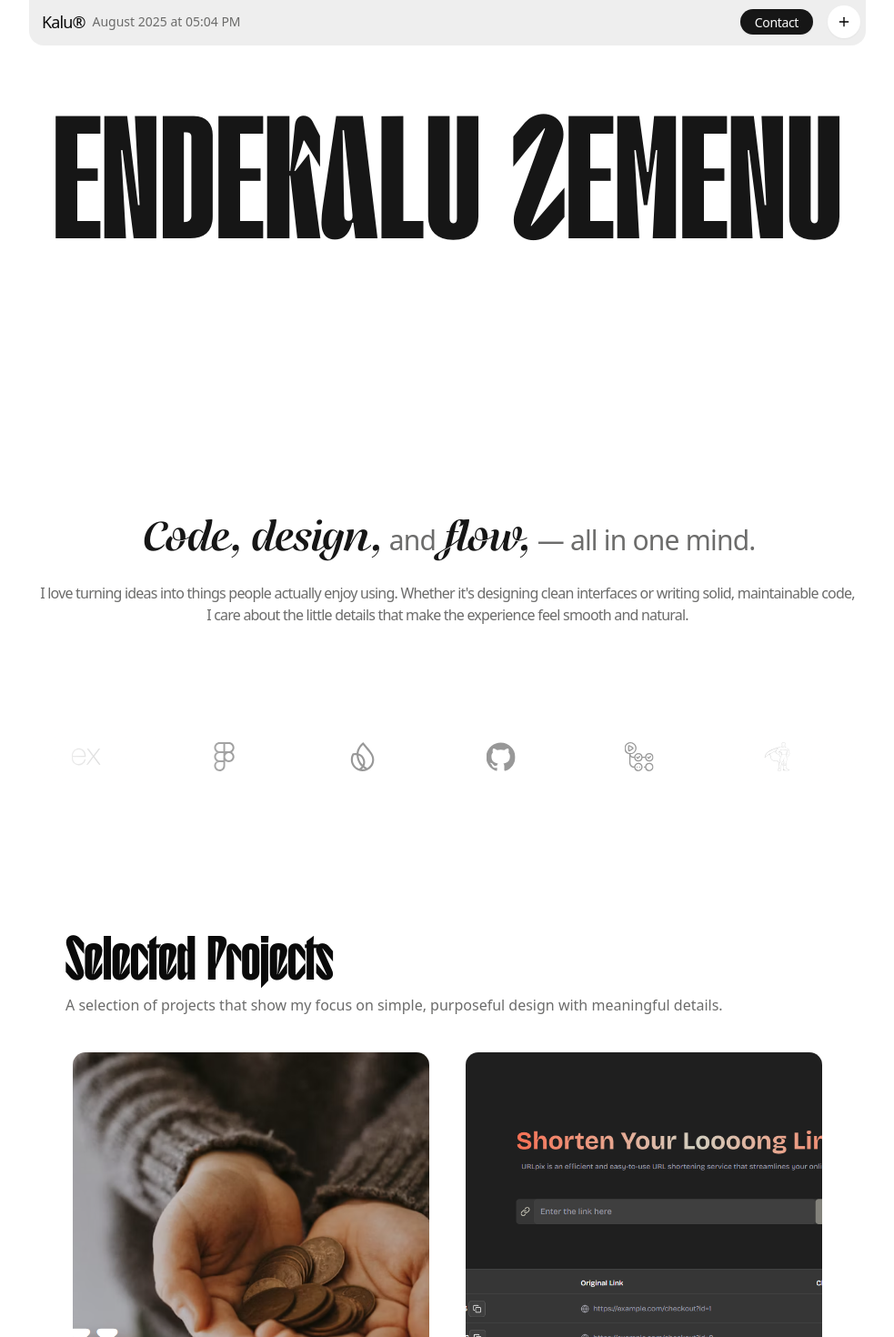
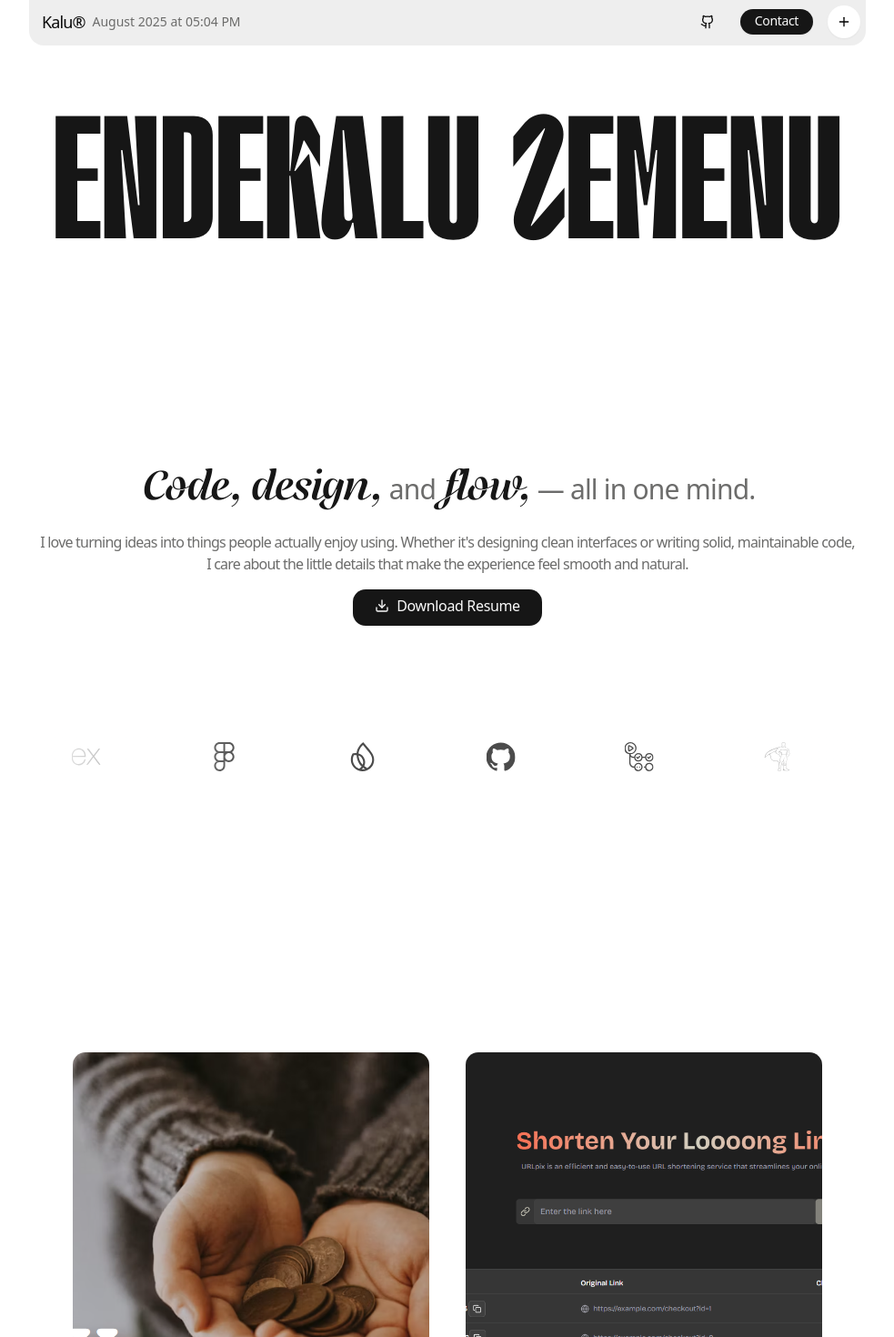
Before and after one commit to KALU-c/_portfolio, a Next.js app: page / in a window 1280 px wide. Shown: the top 1470 px of the page at 91% size, without its empty margins (148-1131 px from the left). Built offline with nearby package versions, Linux system fonts and the light colour scheme.

Commit message:
feat: add download resume button

```diff
--- a/app/contact/page.tsx
+++ b/app/contact/page.tsx
@@ -18,7 +18,7 @@ const ContactPage = () => {
 
 const ContactUsPageContent = () => {
 	return (
-		<div className="flex flex-col lg:flex-row justify-between gap-16 w-full">
+		<div className="flex flex-col lg:flex-row justify-between gap-16 w-full py-28">
 			<div className="lg:flex-1 flex flex-col gap-10">
 				<div className="flex flex-col flex-1 gap-6">
 					<div className="flex flex-col">
--- a/components/NavBar.tsx
+++ b/components/NavBar.tsx
@@ -2,7 +2,7 @@
 
 import { Button, MotionButton } from "@/components/ui/button";
 import { navItems } from "@/constants/nav-items";
-import { Plus } from "lucide-react";
+import { Github, Plus } from "lucide-react";
 import { AnimatePresence, motion } from "motion/react";
 import Link from "next/link";
 import { useState } from "react";
@@ -35,7 +35,7 @@ const NavBar = () => {
 			</AnimatePresence>
 
 			<motion.nav
-				animate={{ height: isOpen ? (isMobile ? "400px" : "485px" ) : "50px" }}
+				animate={{ height: isOpen ? (isMobile ? "400px" : "485px") : "50px" }}
 				transition={{ ease: "easeInOut", duration: 0.5 }}
 				exit={{ animationDuration: 0.1 }}
 				className="h-[45px] bg-muted/90 backdrop-blur-sm rounded-b-2xl p-[6px] top-0 z-50 fixed inset-0 md:mx-[50px] xl:mx-[180px] flex flex-col justify-between"
@@ -49,8 +49,13 @@ const NavBar = () => {
 					</div>
 
 					<div className="flex-center gap-4">
+						<Link href={'https://github.com/KALU-c'} target="_blank">
+							<Button variant={"ghost"}>
+								<Github />
+							</Button>
+						</Link>
 						<div className="hidden gap-4 md:flex">
-							<AnimatePresence>
+							{/* <AnimatePresence>
 								{!isOpen && (
 									<motion.div
 										initial={{ opacity: 1 }}
@@ -59,10 +64,10 @@ const NavBar = () => {
 										className="flex gap-4"
 									>
 										{/* <MotionButton size={"noPadding"} variant={"transparent"} textClassName="text-[14px]">Projects</MotionButton> */}
-										{/* <MotionButton size={"noPadding"} variant={"transparent"} textClassName="text-[14px]">Blog</MotionButton> */}
-									</motion.div>
-								)}
-							</AnimatePresence>
+							{/* <MotionButton size={"noPadding"} variant={"transparent"} textClassName="text-[14px]">Blog</MotionButton> */}
+							{/* </motion.div> */}
+							{/* )} */}
+							{/* </AnimatePresence> */}
 							<Link href={'/contact'}>
 								<MotionButton textClassName="text-[14px]" className="rounded-full h-7">Contact</MotionButton>
 							</Link>
@@ -133,6 +138,9 @@ const NavBar = () => {
 								</div>
 								<div className="hidden md:flex flex-row gap-3">
 									{/* <FlipText className="text-sm">Twitter/X</FlipText> */}
+									<Link href={'https://github.com/KALU-c'} target="_blank">
+										<FlipText className="text-sm">Github</FlipText>
+									</Link>
 									<Link href={"https://linkedin.com/in/endekalu"} target="_blank">
 										<FlipText className="text-sm">LinkedIn</FlipText>
 									</Link>
--- a/components/ProjectCard.tsx
+++ b/components/ProjectCard.tsx
@@ -45,6 +45,7 @@ const ProjectCard = ({ title, description, src, year, link }: ProjectCardProps)
 							}
 						}}
 						transition={{ ease: "easeInOut", duration: 0.5 }}
+						fetchPriority="high"
 					/>
 				</Link>
 			</motion.div>
--- a/components/motion/LogoMarquee.tsx
+++ b/components/motion/LogoMarquee.tsx
@@ -50,7 +50,7 @@ const LogoMarquee = () => {
 						<Image
 							src={logo}
 							alt={`${logo}-${index}`}
-							className="max-md:h-6 max-md:w-6 h-8 w-8 mr-10 sepia opacity-70 md:opacity-40"
+							className="max-md:h-6 max-md:w-6 h-8 w-8 mr-10 sepia opacity-70"
 							width={50}
 							height={50}
 							key={index}
--- a/components/motion/SlideText.tsx
+++ b/components/motion/SlideText.tsx
@@ -34,10 +34,10 @@ const SlideText = ({ text, order, src, description, tools }: SlideTextProps) =>
 					alt="img-1"
 					width={150}
 					height={40}
-					className="absolute left-0 object-cover rounded-md sm:max-h-[60px] max-sm:hidden"
+					className="absolute left-0 object-cover rounded-md sm:max-h-[45px] max-sm:hidden"
 				/>
 				<motion.h2
-					className="sm:text-5xl text-2xl font-semibold tracking-tight z-10 bg-primary rounded-l-sm py-2 line-clamp-1"
+					className="sm:text-4xl text-2xl font-semibold tracking-tight z-10 bg-primary rounded-l-sm py-2 line-clamp-1"
 					variants={{
 						hovered: {
 							x: 170
--- a/components/sections/AboutMe.tsx
+++ b/components/sections/AboutMe.tsx
@@ -117,7 +117,7 @@ const AboutMe = () => {
 						About Me
 					</h1>
 
-					<p className="text-lg text-muted-dark animate-text animate-about-me-text">(02)</p>
+					<p className="text-lg text-muted-dark animate-text animate-about-me-text max-md:hidden">(02)</p>
 				</div>
 				<div className="overflow-hidden">
 					<p className="text-muted-dark animate-about-me-text text-start">
--- a/components/sections/Footer.tsx
+++ b/components/sections/Footer.tsx
@@ -61,6 +61,9 @@ const Footer = () => {
 
 					<div className="flex flex-col gap-1.5">
 						{/* <FlipText className="text-sm">Twitter/X</FlipText> */}
+						<Link href={"https://github.com/KALU-c"} target="_blank">
+							<FlipText className="text-sm">Github</FlipText>
+						</Link>
 						<Link href={"https://linkedin.com/in/endekalu"} target="_blank">
 							<FlipText className="text-sm">LinkedIn</FlipText>
 						</Link>
--- a/components/sections/Hero.tsx
+++ b/components/sections/Hero.tsx
@@ -5,6 +5,9 @@ import gsap from "gsap"
 import { SplitText } from "gsap/all"
 import Image from "next/image"
 import { motion } from "motion/react"
+import { Button, MotionButton } from "../ui/button"
+import { Download } from "lucide-react"
+import Link from "next/link"
 
 const AnimatedImage = motion.create(Image)
 
@@ -35,6 +38,13 @@ const Hero = () => {
 			filter: "blur(16px)",
 			ease: "power1.inOut",
 		})
+
+		gsap.from(".button-div", {
+			y: 100,
+			opacity: 0,
+			filter: "blur(16px)",
+			delay: 0.5
+		})
 	})
 
 	return (
@@ -48,13 +58,14 @@ const Hero = () => {
 						whileHover={{ scale: 1.1 }}
 						// transition={{ ease: "easeInOut", duration: 0.5 }}
 						fill
+						priority
 					/>
 				</div>
 				<h1 className="text-[clamp(3rem,15vw,280px)] font-medium leading-none text-primary font-korium name">
 					ENDEKALU ZEMENU
 				</h1>
 
-				<div className="self-center text-center font-medium tracking-tighter flex flex-col text-primary gap-4">
+				<div className="self-center text-center font-medium tracking-tighter flex flex-col items-center text-primary gap-4">
 					<div className="text-3xl text-muted-dark max-md:hidden">
 						<span className="text-[clamp(1.875rem,1.5536rem+1.6071vw,3rem)] font-telma font-medium text-primary">Code, </span>
 						<span className="text-[clamp(1.875rem,1.5536rem+1.6071vw,3rem)] font-telma font-medium text-primary">design, </span>
@@ -66,6 +77,17 @@ const Hero = () => {
 					<span className="text-muted-dark max-w-4xl desc-2 overflow-hidden">
 						I love turning ideas into things people actually enjoy using. Whether it's designing clean interfaces or writing solid, maintainable code, I care about the little details that make the experience feel smooth and natural.
 					</span>
+					<div className="button-div">
+						<Link
+							href={"https://raw.githubusercontent.com/KALU-c/files/afb0b8bc9e8b19e426528f4160ad1d4aa835025d/Endekalu_Zemenu_Resume_2025.pdf"}
+							target="_blank"
+						>
+							<MotionButton size={'lg'} className="w-fit">
+								<Download className="mr-2" />
+								Download Resume
+							</MotionButton>
+						</Link>
+					</div>
 				</div>
 			</div>
 		</section>
--- a/components/sections/Process.tsx
+++ b/components/sections/Process.tsx
@@ -32,7 +32,7 @@ const Process = () => {
 			<div className="flex flex-col">
 				<div className="flex flex-row items-center justify-between">
 					<p className="text-lg">/Process</p>
-					<span className="text-muted-dark">(04)</span>
+					<span className="text-muted-dark max-md:hidden">(04)</span>
 				</div>
 
 				<div className="flex md:flex-row flex-col justify-between py-10 gap-20">
--- a/components/sections/Projects.tsx
+++ b/components/sections/Projects.tsx
@@ -12,7 +12,7 @@ const Projects = () => {
 				trigger: '.projects-container',
 				scrub: true,
 				start: 'top 90%',
-				end: 'top 55%'
+				end: 'top 75%'
 			},
 			y: 200,
 			duration: 0.5,
@@ -25,14 +25,14 @@ const Projects = () => {
 		<section id="projects" className="flex flex-col gap-2 md:px-10 md:py-40 py-24 projects-container">
 			<div className="overflow-hidden flex flex-col">
 				<div className="overflow-hidden flex flex-row items-end justify-between">
-					<h1 className="text-[clamp(3rem,2.5714rem+2.1429vw,4.5rem)] font-korium font-light leading-none md:animate-text h-fit text-center sm:text-start">
+					<h1 className="text-[clamp(3rem,2.5714rem+2.1429vw,4.5rem)] font-korium font-light leading-none animate-text h-fit text-center sm:text-start">
 						Selected Projects
 					</h1>
 
 					<p className="text-lg text-muted-dark animate-text max-md:hidden">(01)</p>
 				</div>
 				<div className="overflow-hidden flex flex-row justify-between">
-					<p className="text-muted-dark md:animate-text text-start">
+					<p className="text-muted-dark animate-text text-start">
 						A selection of projects that show my focus on simple, purposeful design with meaningful details.
 					</p>
 				</div>
--- a/components/sections/Services.tsx
+++ b/components/sections/Services.tsx
@@ -3,6 +3,7 @@
 import { ArrowUpRight } from "lucide-react";
 import SlideText from "../motion/SlideText";
 import { MotionButton } from "../ui/button";
+import Link from "next/link";
 
 const slideTexts = [
 	{
@@ -65,6 +66,7 @@ const Services = () => {
 						))}
 					</div>
 
+					<Link href={'/contact'}>
 						<MotionButton
 							size={'lg'}
 							className="self-start bg-background text-primary hover:bg-background/90 rounded-full md:h-14 text-xl"
@@ -72,6 +74,7 @@ const Services = () => {
 							<span className="text-xl">Contact</span>
 							<ArrowUpRight className="ml-2" />
 						</MotionButton>
+					</Link>
 				</div>
 			</div>
 		</section>
--- a/components/ui/button.tsx
+++ b/components/ui/button.tsx
@@ -84,7 +84,7 @@ function MotionButton({
       className={cn(buttonVariants({ variant, size, className }))}
       {...props}
     >
-      <div className="relative overflow-hidden h-fit inset-0">
+      <div className="relative overflow-hidden h-fit inset-0 pb-1">
         <motion.div
           variants={{
             initial: { y: 0 },
```
Lines whose indentation alone changed are shown as unchanged.
